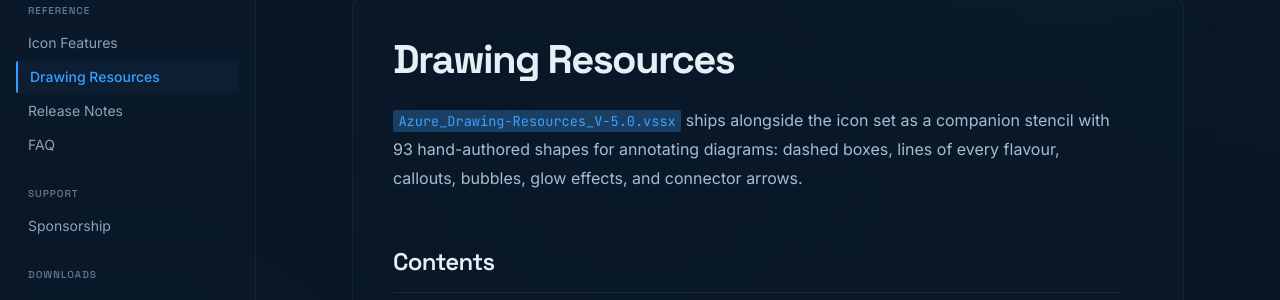
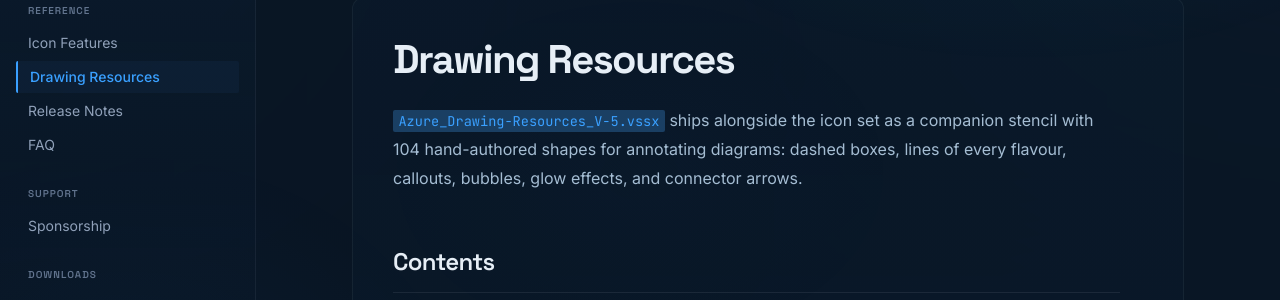
Before and after one commit to xeeva/Visio-Azure, a Jekyll site: the page built from drawing-resources.md, in a window 1280 px wide and 900 px high. Shown: the part 277-577 px from the top of the window. Built offline with Jekyll 4.4.1, drawn with Linux system fonts in a browser that asks for light colours.

Commit message:
fix(docs): correct drawing-resources filename and count
Azure_Drawing-Resources_V-5.0.vssx -> _V-5.vssx (real filename) and 93 -> 104
hand-authored shapes (the actual master count).

Co-Authored-By: Claude Opus 4.8 (1M context) <noreply@anthropic.com>

```diff
--- a/drawing-resources.md
+++ b/drawing-resources.md
@@ -6,7 +6,7 @@ description: "The Visio-Azure drawing-resources stencil: dashed boxes, lines, ca
 
 # Drawing Resources
 
-`Azure_Drawing-Resources_V-5.0.vssx` ships alongside the icon set as a companion stencil with 93 hand-authored shapes for annotating diagrams: dashed boxes, lines of every flavour, callouts, bubbles, glow effects, and connector arrows.
+`Azure_Drawing-Resources_V-5.vssx` ships alongside the icon set as a companion stencil with 104 hand-authored shapes for annotating diagrams: dashed boxes, lines of every flavour, callouts, bubbles, glow effects, and connector arrows.
 
 ## Contents
 
```
